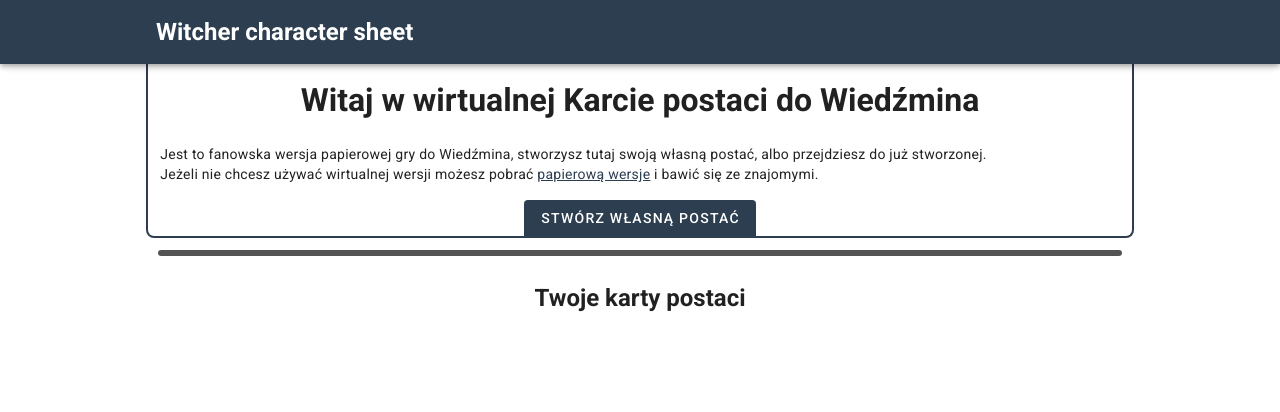
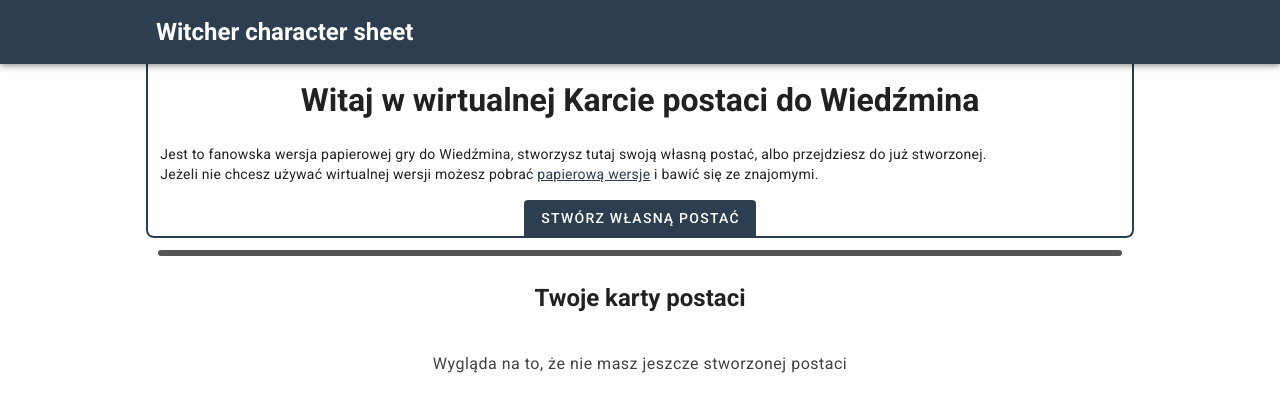
Before and after one commit to DzordzoMen/witcher-character-sheet, a Vue app: page / in a window 1280 px wide. Shown: the top 412 px of the page. Built offline with nearby package versions, Linux system fonts and the light colour scheme.

Commit message:
added text when the user doesn't have created any one character sheet

```diff
--- a/src/views/Home.vue
+++ b/src/views/Home.vue
@@ -141,6 +141,10 @@
                 />
               </v-col>
             </template>
+
+            <v-col cols="12" class="body-1 text-center secondary--text" v-if="!witchers.length">
+              Wygląda na to, że nie masz jeszcze stworzonej postaci
+            </v-col>
           </v-row>
         </v-container>
       </v-col>
```
